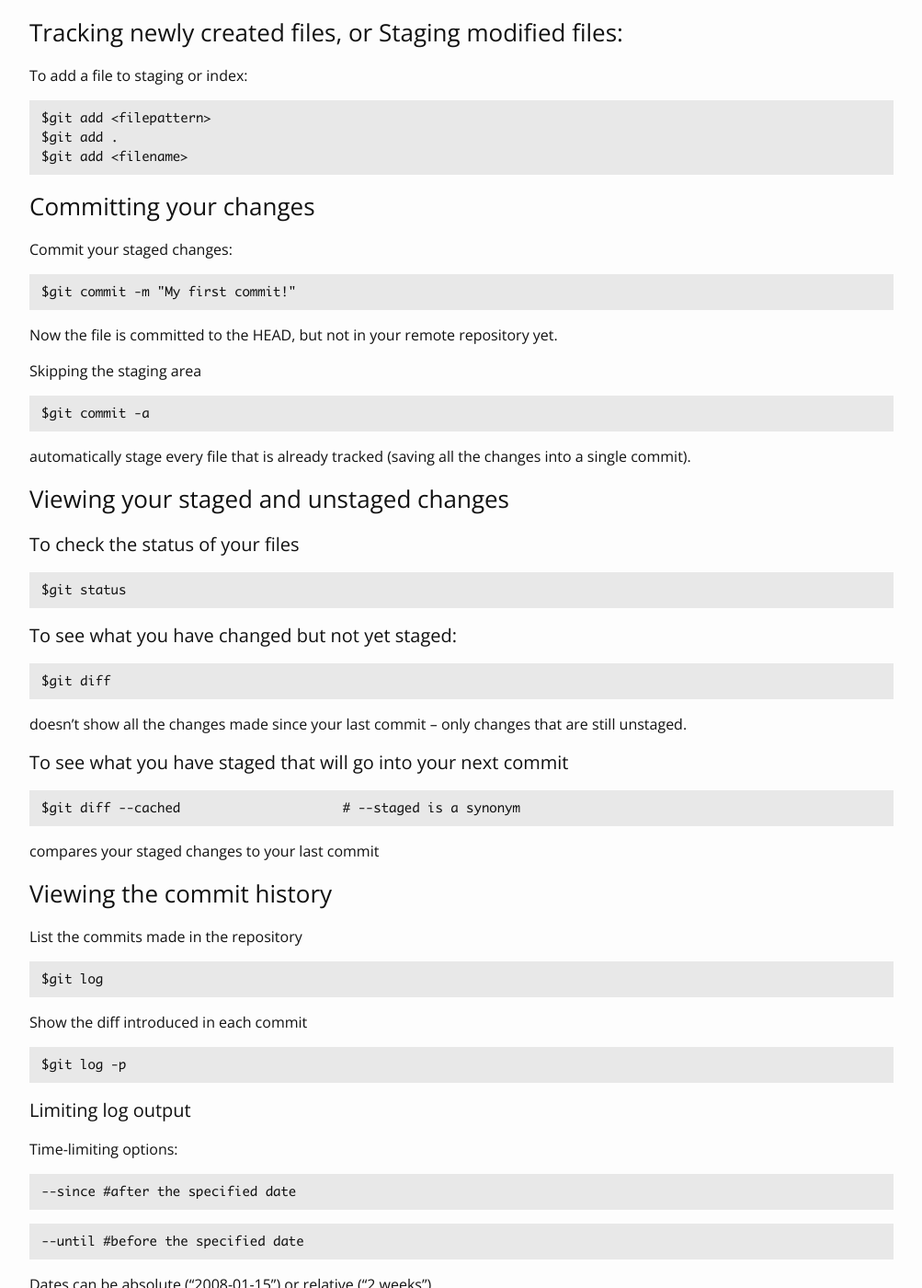
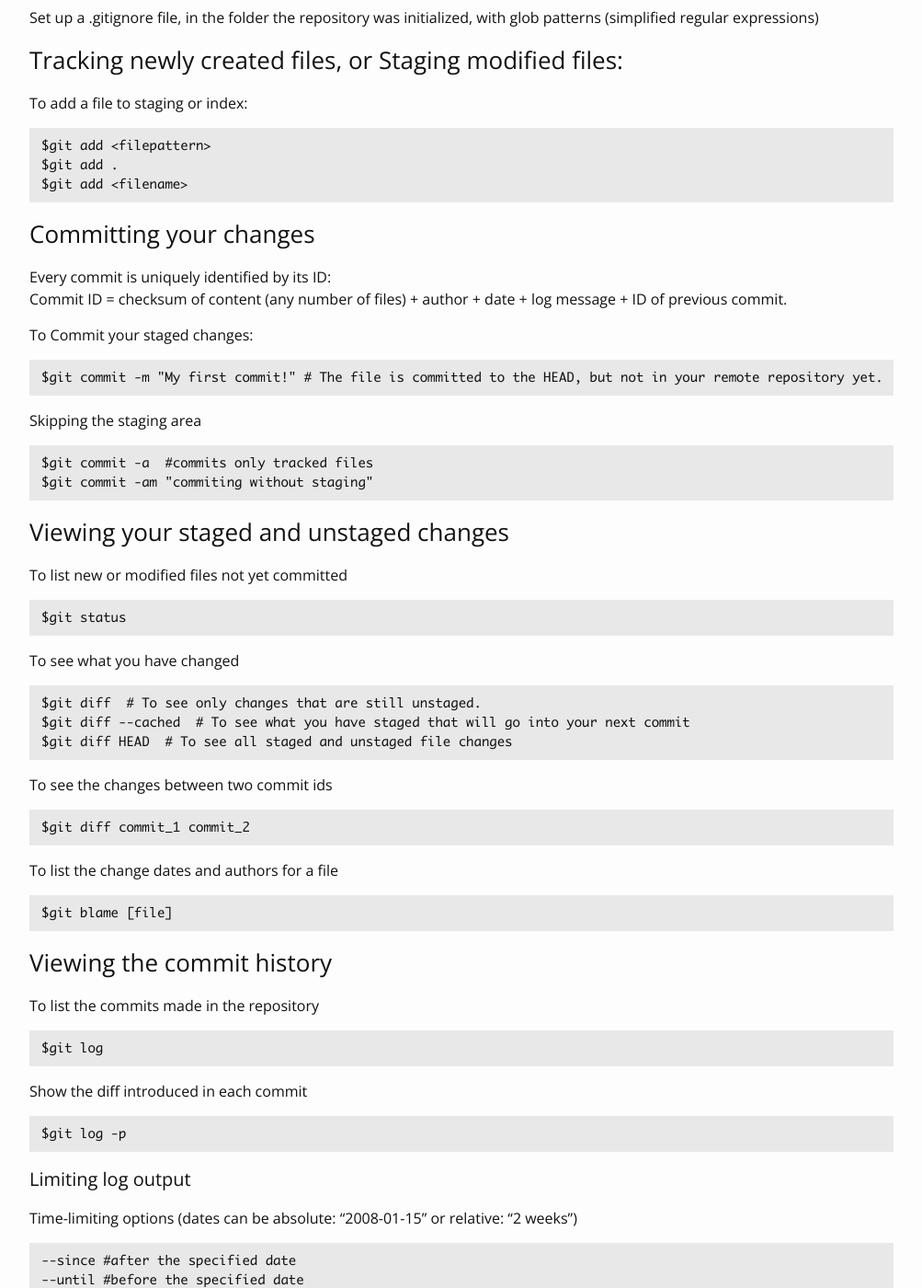
Before and after one commit to MarceloFossRJ/MarceloFossRJ.github.io, a Jekyll site: the page built from _posts/2017-07-26-git-reference.md, in a window 1280 px wide and 1400 px high, scrolled down 1656 px. Shown: the whole window at 92% size, without its empty margins (138-1141 px from the left). Built offline with Jekyll 4.4.1, drawn with Linux system fonts in a browser that asks for light colours; some web fonts are replaced; some of the changed text lies outside the part shown.

Commit message:
git reference card article

````diff
--- a/_posts/2017-07-26-git-reference.md
+++ b/_posts/2017-07-26-git-reference.md
@@ -6,12 +6,13 @@ categories: [reference card]
 tags: [git, github]
 author: Marcelo Foss
 ---
-Git is a distributed version control system that uses the principle of a local repository and a remote repository
-Git Local repository is composed of 3 different "trees" or "spaces":
+Git is a distributed version control system that uses a local repository and a remote repository.
+A Git local repository is composed of 3 different "trees" or "spaces":
 * Working Directory: holds the actual files.
 * Index: which acts as a staging area
 * Local repository or HEAD: which points to the last commit you've made.
-And a remote repository
+
+A git remote repository:
 * Remote repository: Network or Cloud (github, butbucket,...)
 
 <img src="/assets/images/git_1.png" alt="Git workflow" style="width: 600px;"/>
@@ -66,42 +66,47 @@ $git add <filename>
 ```
 
 ### Committing your changes
+Every commit is uniquely identified by its ID:
+Commit ID = checksum of content (any number of files) + author + date + log message + ID of previous commit.
 
-Commit your staged changes:
+To Commit your staged changes:
 ```
-$git commit -m "My first commit!"
+$git commit -m "My first commit!" # The file is committed to the HEAD, but not in your remote repository yet.
 ```
-Now the file is committed to the HEAD, but not in your remote repository yet.
 
 Skipping the staging area
 ```
-$git commit -a
+$git commit -a  #commits only tracked files
+$git commit -am "commiting without staging"
 ```
-automatically stage every file that is already tracked (saving all the changes into a single commit).
 
 ### Viewing your staged and unstaged changes
 
-#### To check the status of your files
+To list new or modified files not yet committed
 ```
 $git status
 ```
 
-#### To see what you have changed but not yet staged:
+To see what you have changed
 ```
-$git diff
+$git diff  # To see only changes that are still unstaged.
+$git diff --cached  # To see what you have staged that will go into your next commit
+$git diff HEAD  # To see all staged and unstaged file changes
 ```
-doesn't show all the changes made since your last commit – only changes that are still unstaged.
 
-#### To see what you have staged that will go into your next commit
+To see the changes between two commit ids
 ```
-$git diff --cached                     # --staged is a synonym
+$git diff commit_1 commit_2
 ```
-compares your staged changes to your last commit
 
+To list the change dates and authors for a file
+```
+$git blame [file]
+```
 
 ### Viewing the commit history
 
-List the commits made in the repository
+To list the commits made in the repository
 ```
 $git log
 ```
@@ -113,24 +118,17 @@ $git log -p
 
 #### Limiting log output
 
-Time-limiting options:
+Time-limiting options  (dates can be absolute: "2008-01-15" or relative: "2 weeks")
 ```
 --since #after the specified date
-```
-
-```
 --until #before the specified date
 ```
-
-Dates can be absolute ("2008-01-15") or relative ("2 weeks").
-
-#### Search criteria:
+ Search criteria:
 ```
 --author
 --committer
 ```
-
-#### Grep option:
+Grep option:
 ```
 --grep #search for keywords in the commit messages
 --all-match #match commit with both author and grep options, for example
@@ -148,34 +146,23 @@ Remove a file from your staging area but keep it in your working directory
 $git rm --cached
 $git rm log/\*.log
 ```
-
 The backslash is necessary because Git does its own filename expansion in addition to your shell's filename expansion.
 
-### Moving files
-```
-$git mv
-```
-
 ### Reversing changes
-#### Undo Add or unstaging a file
+Undo Add or unstaging a file
 ```
 $git reset HEAD <file>
 ```
 
-#### Undo a commit or undo a merge or pull
+Undo a commit or undo a merge or pull
 ```
-$git reset --hard HEAD~3  #Rewind the master branch 3 commits.
+$git reset --hard         # Revert everything to the last commit
+$git reset --hard HEAD~3  # Rewind the master branch 3 commits.
 ```
 
-#### Reverting a modified file
 To revert a file back to what it looked like when you last committed
 ```
 $git checkout -- <file>
-```
-
-#### Fix the commit message:
-```
-$git commit --amend
 ```
 
 ## Working with remotes
@@ -193,20 +180,17 @@ $git remote add <shortname> <url>
 $git remote add origin https://github.com/MarceloFossRJ/aca-rails.git #git uses origin as default name for a remote
 ```
 
-### Fetching and pulling from your remotes
-Pull down all the data from the remote project that you don't have yet in your repository (and update the remote refs):
+## Synchronizing repositories
+To get the latest changes from origin with no merge. Git will not fetch data in your working directory (only in your Git directory) – you still have the files in your working directory. It fetches it in a separate (remote) branch: your master (or develop or whatever) branch is different from origin/master branch.
 ```
 $git fetch
 ```
-Git will not fetch data in your working directory (only in your Git directory) – you still have the files in your working directory. It fetches it in a separate (remote) branch: your master (or develop or whatever) branch is different from origin/master branch.
 
-#### Automatically fetch and then merge a remote branch into your current branch:
+To fetch the latest changes from origin and merge
+It incorporates changes from a remote repository into the current branch. More precisely, git pull runs git fetch and calls git merge to merge the retrieved branch heads into the current branch.
 ```
-$git pull                                # It does commit!
+$git pull  # It does commit!
 ```
-It is actually a bad idea to do both at the same time: it is highly recommended to do manually a fetch and then do a merge, unless you're the only person working at that repository. If pull blows up on you, it's a little hard to get out of it.
-
-#### Pushing to your remotes
 
 Push your master branch to your origin server:
 ```
@@ -224,7 +208,7 @@ A tag marks a commit.
 $git tag
 ```
 
-### Creating tags
+#### Creating tags
 Git has 2 main types of tags:
 * **lightweight**: is just a named pointer to a specific commit. This type of tag does not allow you to store any information that specific to the tag.
 * **annotated**: is a regular Git object, can be referred because they have their own SHA key and has its own commit hash. It allows to store a tag message, GPG sign it, and the tagger is stored.
@@ -274,9 +258,6 @@ A branch is a parallel version of a codebase. Is used to develop features isolat
 The repository is initiated with the master branch, which is the "default" git branch.
 Create new branches to develop new features, and when finished merge them back to the master branch.
 
-Every commit is uniquely identified by its ID:
-Commit ID = checksum of content (any number of files) + author + date + log message + ID of previous commit.
-
 A branch in Git is a file that contains the 40 hex-digit SHA-1 checksum of the commit it points to.
 
 The difference between a branch and a tag is that when you make a commit with the master branch currently checked out, master will move to point to the new commit, effectively adding it to the branch. Tags don't.
@@ -300,7 +281,7 @@ $ git checkout <branch_name>
 
 Create a branch and switch to it at the same time:
 ```
-$git checkout -b <branch_name>                 # branch and checkout
+$git checkout -b <branch_name>  # branch and checkout
 ```
 
 Delete a branch
@@ -337,16 +318,3 @@ If there is a merge conflict (automatic merge failed):
 ```
 $git mergetool
 ```
-
-### Tips and tricks
-
-Auto-completion
-```
-source ~/git-completion.bash
-```
-
-
-
-https://zeroturnaround.com/rebellabs/git-commands-and-best-practices-cheat-sheet/
-https://scotch.io/bar-talk/git-cheat-sheet
-http://www.pirilampo.org/docs/git-refcard.html
````
Also changed, not shown: other parts of _posts/2017-07-26-git-reference.md (+0 -1 lines).
